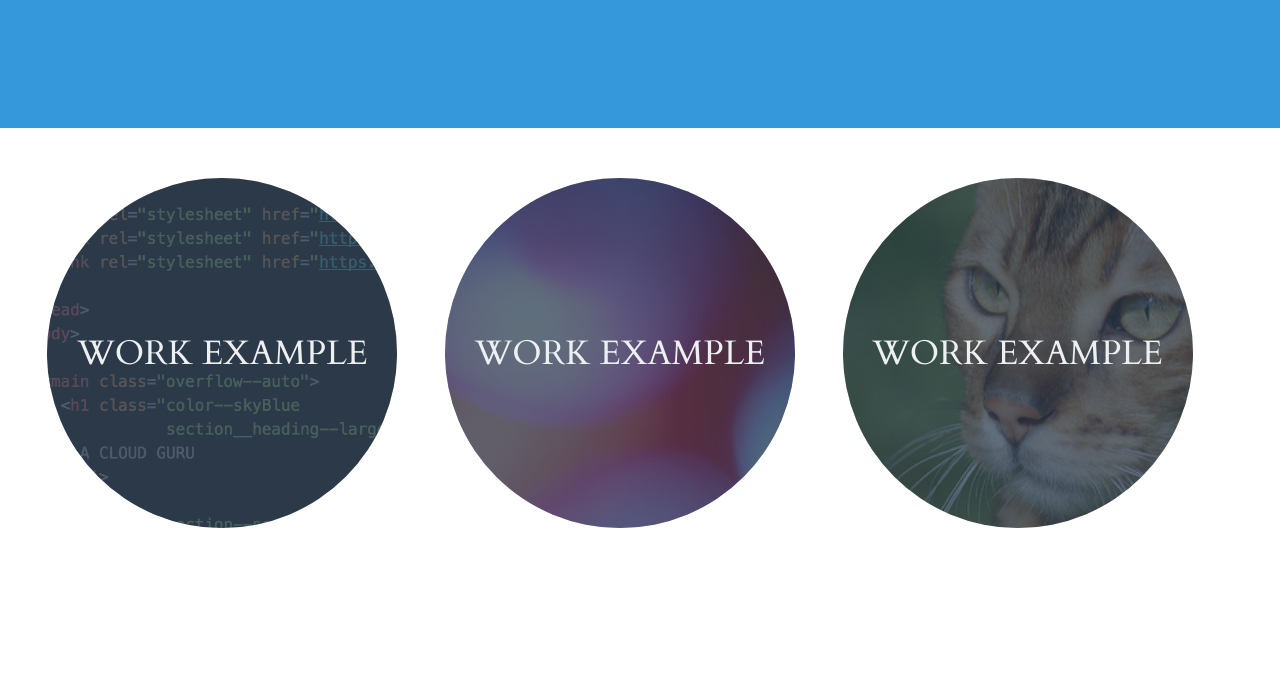
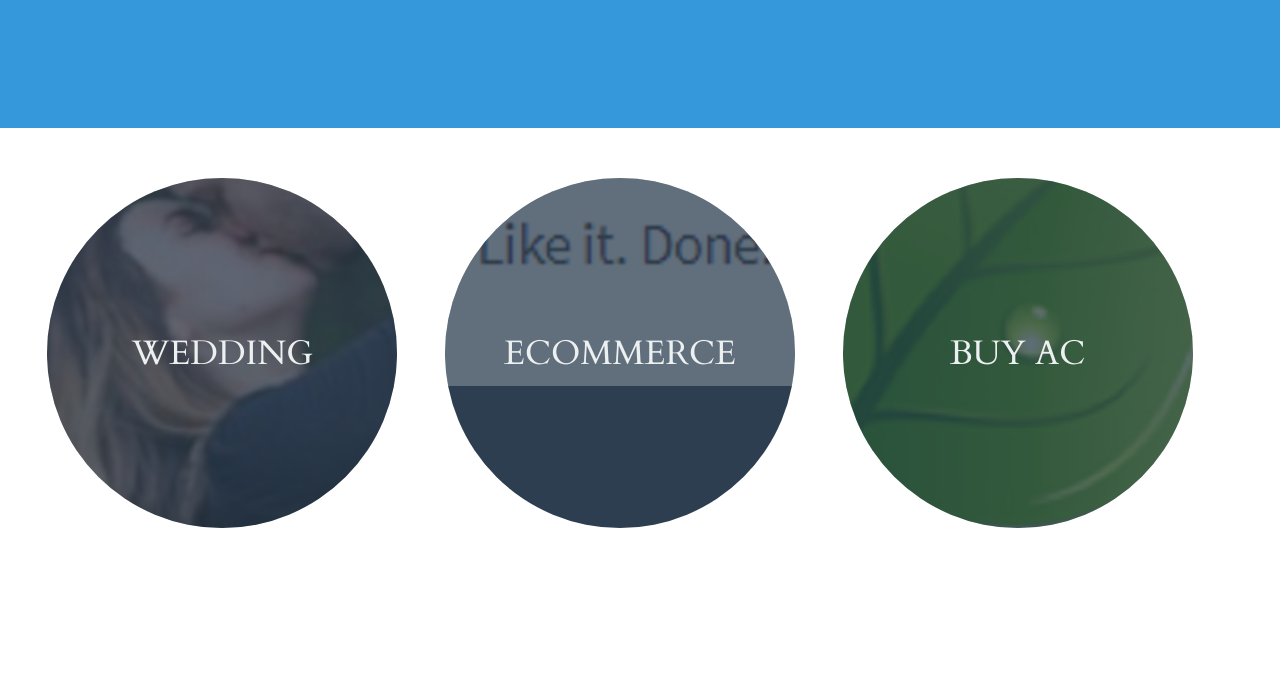
Before and after one commit to Jsparks1989/web-dev-portfolio-git, a plain HTML site: page index.html in a window 1280 px wide. Shown: the part 660-1338 px from the top of the page. Drawn offline with Linux system fonts and the light colour scheme.

Commit message:
Added images

```diff
--- a/index.html
+++ b/index.html
@@ -65,10 +65,10 @@
         <div class="section__example">
           <img alt="example screenshot of a project involving code"
                class="section__exampleImage"
-               src="images/example1.png"/>
+               src="images/kimmie-milo-wedding-portfolio.png"/>
           <dl class="color--cloud">
             <dt class="section__exampleTitle section__text--centered">
-              Work Example
+              Wedding
             </dt>
             <dd></dd>
           </dl>
@@ -79,12 +79,10 @@
         <div class="section__example">
           <img alt="example screenshot of a project involving chemistry"
                class="section__exampleImage"
-               src="images/example2.png"/>
-          <!-- “Chemistry” by Surian Soosay is licensed under CC BY 2.0
-               https://www.flickr.com/photos/ssoosay/4097410999 -->
+               src="images/needs-n-likes-portfolio.png"/>
           <dl class="color--cloud">
             <dt class="section__exampleTitle section__text--centered ">
-              Work Example
+              Ecommerce
             </dt>
             <dd></dd>
           </dl>
@@ -95,10 +93,10 @@
         <div class="section__example">
           <img alt="example screenshot of a project involving cats"
                class="section__exampleImage"
-               src="images/example3.png"/>
+               src="images/buy_ac_thumb_portfolio.png"/>
           <dl class="color--cloud">
             <dt class="section__exampleTitle section__text--centered">
-              Work Example
+              Buy AC
             </dt>
             <dd></dd>
           </dl>
@@ -115,7 +113,7 @@
     <section class="section section--alignCentered section--description">
       <p class="color--darkgrey section__description">
         Filler texrt at the moment. Space where I will enter my "About Me" information.
-        More text will come later.
+        More text will come later
       </p>
 
     <div class="background--skyBlue modal--closed">
```
Also changed, not shown: images/buy_ac_thumb_portfolio.png (added), images/ccmpanel_thumb.png (added), images/kimmie-milo-wedding-portfolio.png (added), images/medical_source_thumb.png (added), images/needs-n-likes-portfolio.png (added), images/needs-n-likes.png (added), images/nhcef_thumb.png (added), 2 other files.
